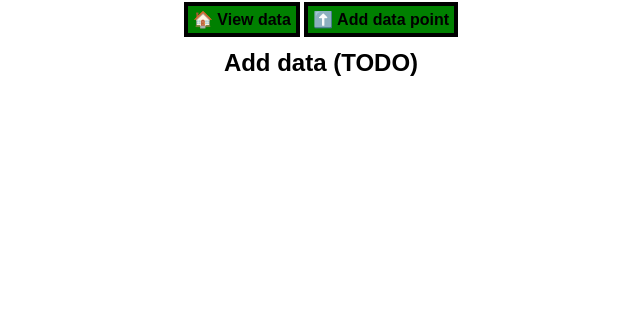
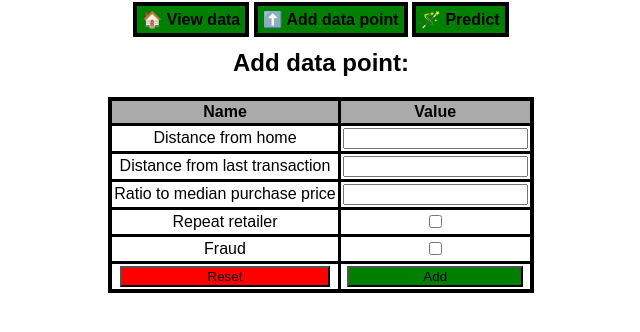
Before and after one commit to Tomunek/WebML, a Flask app: page /add in a window 1280 px wide. Shown: the top 332 px of the page, without its empty margins (319-959 px from the left). Run offline with Flask 3, Linux system fonts and the light colour scheme.

Commit message:
Added adding data points

```diff
--- a/webml/__init__.py
+++ b/webml/__init__.py
@@ -14,12 +14,6 @@ def create_app(config_class=Config):
     with app.app_context():
         db.init_app(app)
         db.create_all()
-        # db.session.add(Transaction(distance_from_home=57.87785658389723,
-        #                            distance_from_last_transaction=0.3111400080477545,
-        #                            ratio_to_median_purchase_price=1.9459399775518593,
-        #                            repeat_retailer=1.0,
-        #                            fraud=0.0))
-        # db.session.commit()
 
     # Register blueprint for UI
     from webml.main import bp as main_bp
--- a/webml/main/routes.py
+++ b/webml/main/routes.py
@@ -1,8 +1,9 @@
-from flask import render_template, redirect, url_for
+from flask import render_template, redirect, url_for, request
 
 from webml.extensions import db
 from webml.main import bp
 from webml.model.transaction import Transaction
+from webml.util.utils import validate_and_add_record
 
 
 @bp.route('/', methods=['GET'])
@@ -18,14 +19,22 @@ def add_get():
 
 @bp.route('/add', methods=['POST'])
 def add_post():
-    # TODO: add data point
-    return "Adding data point not implemented yet!"
+    # Try to add record to db
+    if validate_and_add_record(request.form):
+        # If ok, redirect to index
+        return redirect(url_for('main.index'), code=302)
+    else:
+        # else, return error
+        return "Invalid data!", 400
 
 
 @bp.route('/delete/<int:record_id>', methods=['POST'])
 def delete_post(record_id):
+    db.session.begin()
+    # Check if selected record exists
     transaction_to_delete = Transaction.query.get(record_id)
     if transaction_to_delete is None:
+        db.session.rollback()
         return f"Transaction with id {record_id} does not exist, so it can not be deleted!", 404
     else:
         Transaction.query.filter(Transaction.id == record_id).delete()
--- a/webml/static/style.css
+++ b/webml/static/style.css
@@ -41,3 +41,28 @@ body {
 .delete-form input {
     background-color: red;
 }
+
+.transaction-add {
+    border-collapse: collapse;
+    border: solid black 4px;
+}
+
+.transaction-add thead {
+    border: solid black 3px;
+    background-color: #AAAAAA;
+}
+
+.transaction-add td, th {
+    border: solid black 3px;
+    padding: 2px;
+}
+
+.transaction-add-reset {
+    width: 95%;
+    background-color: red;
+}
+
+.transaction-add-submit {
+    width: 95%;
+    background-color: green;
+}
--- a/webml/templates/add.html
+++ b/webml/templates/add.html
@@ -2,7 +2,80 @@
 {% block title %} Add data {% endblock %}
 {% block content %}
 <div class="content">
-    <h2>Add data (TODO)</h2>
-    <!-- TODO: add form for submitting data -->
+    <h2>Add data point:</h2>
+    <form method="POST" action="{{ url_for('main.add_post') }}">
+        <table class="transaction-add">
+            <thead>
+            <tr>
+                <th>
+                    Name
+                </th>
+                <th>
+                    Value
+                </th>
+            </tr>
+            </thead>
+            <tbody>
+            <tr>
+                <td>
+                    Distance from home
+                </td>
+                <td>
+                    <label>
+                        <input type="number" step=any name="distance_from_home" required/>
+                    </label>
+                </td>
+            </tr>
+            <tr>
+                <td>
+                    Distance from last transaction
+                </td>
+                <td>
+                    <label>
+                        <input type="number" step=any name="distance_from_last_transaction" required/>
+                    </label>
+                </td>
+            </tr>
+            <tr>
+                <td>
+                    Ratio to median purchase price
+                </td>
+                <td>
+                    <label>
+                        <input type="number" step=any name="ratio_to_median_purchase_price" required/>
+                    </label>
+                </td>
+            </tr>
+            <tr>
+                <td>
+                    Repeat retailer
+                </td>
+                <td>
+                    <label>
+                        <input type="checkbox" name="repeat_retailer"/>
+                    </label>
+                </td>
+            </tr>
+            <tr>
+                <td>
+                    Fraud
+                </td>
+                <td>
+                    <label>
+                        <input type="checkbox" name="fraud"/>
+                    </label>
+                </td>
+            </tr>
+            <tr>
+                <td>
+                    <input class="transaction-add-reset" type="reset" value="Reset">
+                </td>
+                <td>
+                    <input class="transaction-add-submit" type="submit" value="Add"/>
+                </td>
+            </tr>
+            </tbody>
+        </table>
+    </form>
 </div>
 {% endblock %}
--- a/webml/templates/base.html
+++ b/webml/templates/base.html
@@ -10,6 +10,7 @@
     <div class="nav">
         <a href="{{ url_for('main.index') }}">🏠 View data</a>
         <a href="{{ url_for('main.add_get') }}">⬆️ Add data point</a>
+        <a href="{{ url_for('main.predict_get') }}">🪄 Predict</a>
     </div>
     <div class="content">
         {% block content %} {% endblock %}
--- a/webml/templates/predict.html
+++ b/webml/templates/predict.html
@@ -2,7 +2,7 @@
 {% block title %} Predict {% endblock %}
 {% block content %}
 <div class="content">
-    <h2>Predict (TODO)</h2>
+    <h2>Predict (TODO):</h2>
     <!-- TODO: display prediction from -->
 </div>
 {% endblock %}
--- /dev/null
+++ b/webml/util/__init__.py
@@ -0,0 +1 @@
+from webml.util import utils
```
Also changed, not shown: webml/util/utils.py (added, +57 -0 lines).
